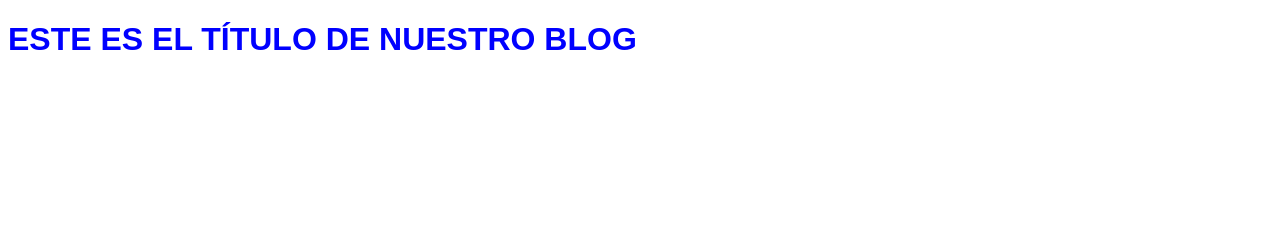
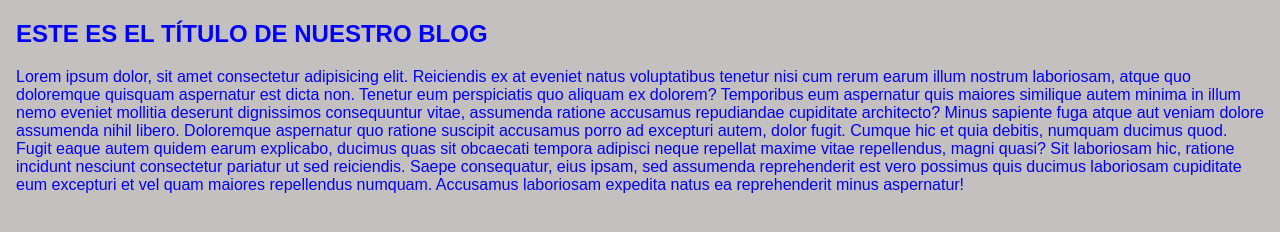
Before and after one commit to vic505/BLOG-CURSO-GIT-Y-GITHUB, a plain HTML site: page index.html in a window 1280 px wide. Drawn offline with Linux system fonts and the light colour scheme.

Commit message:
2 ESTILO BÁSICO

```diff
--- a/estilos/style.css
+++ b/estilos/style.css
@@ -1,4 +1,6 @@
 body{
     color: blue;
     font-family: Arial, Helvetica, sans-serif;
+    margin: 1rem;
+    background-color: rgb(196, 192, 192);
 }
--- a/index.html
+++ b/index.html
@@ -8,6 +8,15 @@
     <link rel="stylesheet" href="./estilos/style.css">
 </head>
 <body>
-    <h1>ESTE ES EL TÍTULO DE NUESTRO BLOG</h1>
+    <article class="cabecera">
+        <h1>ESTE ES EL TÍTULO DE NUESTRO BLOG</h1>
+    </article>
+    <article class="post">
+        <p>Lorem ipsum dolor, sit amet consectetur adipisicing elit. Reiciendis ex at eveniet natus voluptatibus tenetur nisi cum rerum earum illum nostrum laboriosam, atque quo doloremque quisquam aspernatur est dicta non.
+            Tenetur eum perspiciatis quo aliquam ex dolorem? Temporibus eum aspernatur quis maiores similique autem minima in illum nemo eveniet mollitia deserunt dignissimos consequuntur vitae, assumenda ratione accusamus repudiandae cupiditate architecto?
+            Minus sapiente fuga atque aut veniam dolore assumenda nihil libero. Doloremque aspernatur quo ratione suscipit accusamus porro ad excepturi autem, dolor fugit. Cumque hic et quia debitis, numquam ducimus quod.
+            Fugit eaque autem quidem earum explicabo, ducimus quas sit obcaecati tempora adipisci neque repellat maxime vitae repellendus, magni quasi? Sit laboriosam hic, ratione incidunt nesciunt consectetur pariatur ut sed reiciendis.
+            Saepe consequatur, eius ipsam, sed assumenda reprehenderit est vero possimus quis ducimus laboriosam cupiditate eum excepturi et vel quam maiores repellendus numquam. Accusamus laboriosam expedita natus ea reprehenderit minus aspernatur!</p>
+    </article>
 </body>
 </html>
```
